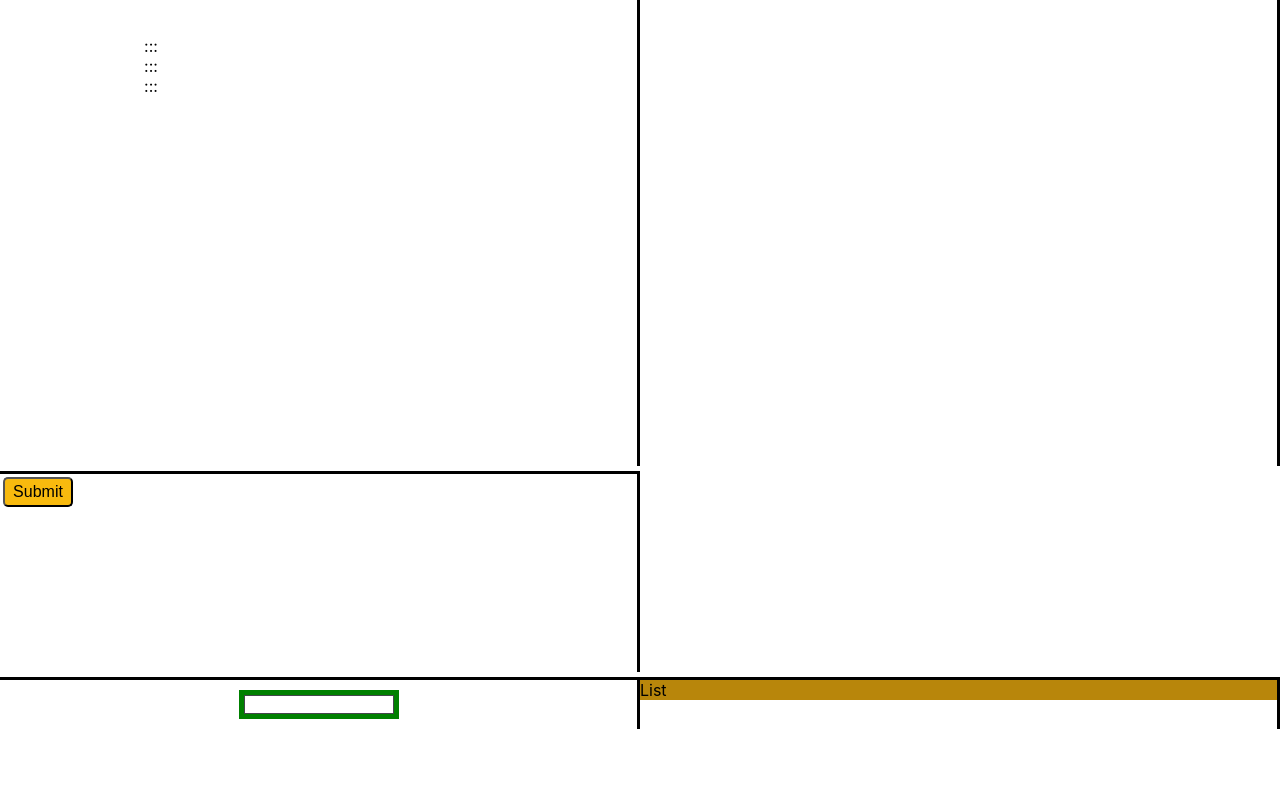
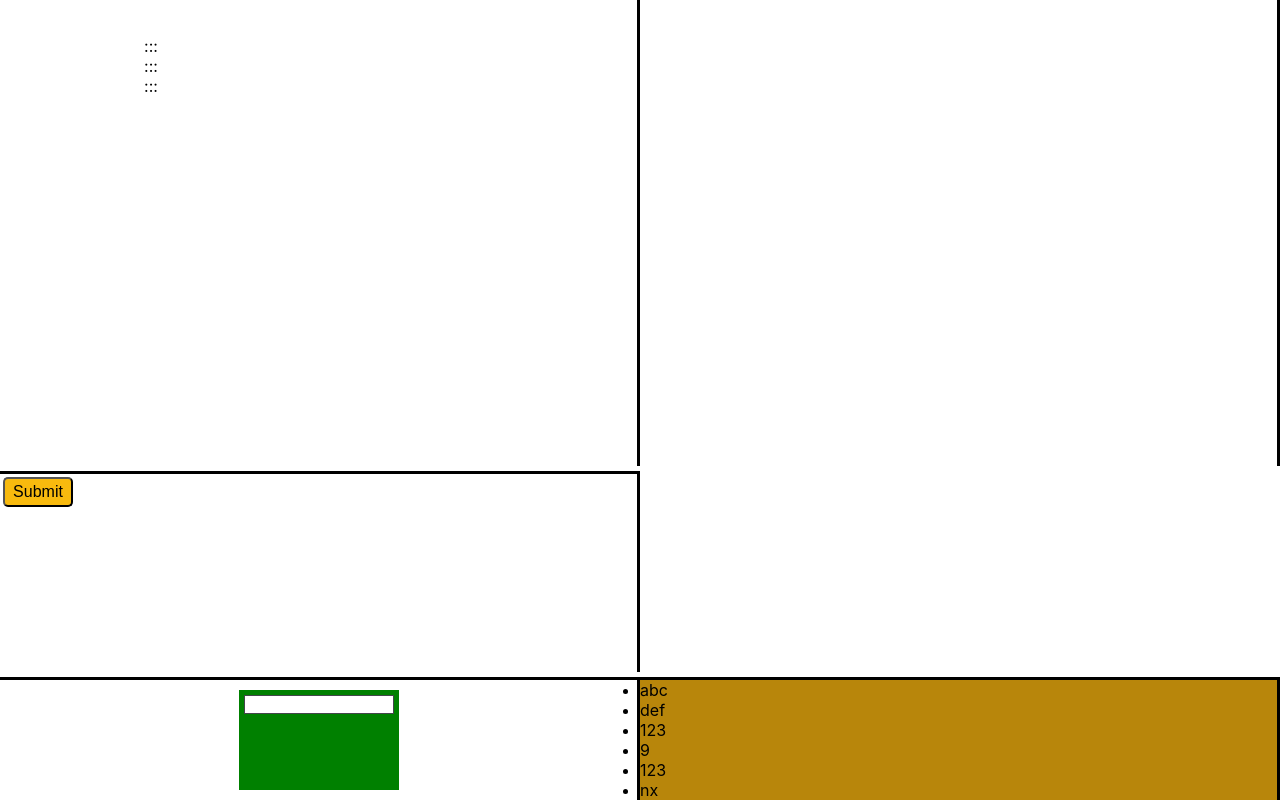
Before and after one commit to MeetYourCreator/reactjs-common-components, a React (Create React App) app: page / in a window 1280 px wide. Shown: the part 337-1137 px from the top of the page. Before the commit the page ends 1066 px from the top, so only its background shows below. Built offline with nearby package versions, Linux system fonts and the light colour scheme.

Commit message:
add logic for List component

```diff
--- a/src/components/List/List.tsx
+++ b/src/components/List/List.tsx
@@ -1,6 +1,92 @@
-import { ListProps } from './types';
 import './styles.css';
 
 export const List = () => {
-  return <div className="listContainer">List</div>;
+  const data = [
+    'abc',
+    'def',
+    { keyValue1: '', keyValue2: 333, keyValue4: [1, '234', 5] },
+    123,
+    [
+      9,
+      { a: 123, def: '888', ghi: { a: 456 } },
+      123,
+      'nx',
+      [123, '0', [{ e: 2, abc: { h: 91, l: { htw: '123' } } }]],
+    ],
+  ];
+  return (
+    <div className="listContainer">
+      {data.map((entry: any, index) => {
+        switch (typeof entry) {
+          case 'string':
+            return (
+              <ul>
+                <li key={index}>{entry}</li>
+              </ul>
+            );
+          case 'number':
+            return (
+              <ul>
+                <li key={index}>{entry}</li>
+              </ul>
+            );
+          case 'boolean':
+            return (
+              <ul>
+                <li key={index}>{entry}</li>
+              </ul>
+            );
+          case 'object':
+            if (Array.isArray(entry) === true) {
+              return entry.map((arrEntry: any) => {
+                switch (typeof arrEntry) {
+                  case 'string':
+                    return (
+                      <ul>
+                        <li>{arrEntry}</li>
+                      </ul>
+                    );
+                  case 'number':
+                    return (
+                      <ul>
+                        <li>{arrEntry}</li>
+                      </ul>
+                    );
+                  case 'boolean':
+                    return (
+                      <ul>
+                        <li>{arrEntry}</li>
+                      </ul>
+                    );
+                  case 'object':
+                    (function deepTraversal(obj: any) {
+                      for (const key in obj) {
+                        if (typeof obj[key] === 'object') {
+                          deepTraversal(obj[key]);
+                        } else {
+                          return (
+                            <ul>
+                              <li>{obj[key]}</li>
+                            </ul>
+                          );
+                        }
+                      }
+                    })(arrEntry);
+                }
+              });
+            } else {
+              (function deepTraversal(obj: any) {
+                for (const key in obj) {
+                  if (typeof obj[key] === 'object') {
+                    deepTraversal(obj[key]);
+                  } else {
+                    console.log(key, obj[key]);
+                  }
+                }
+              })(entry);
+            }
+        }
+      })}
+    </div>
+  );
 };
```
